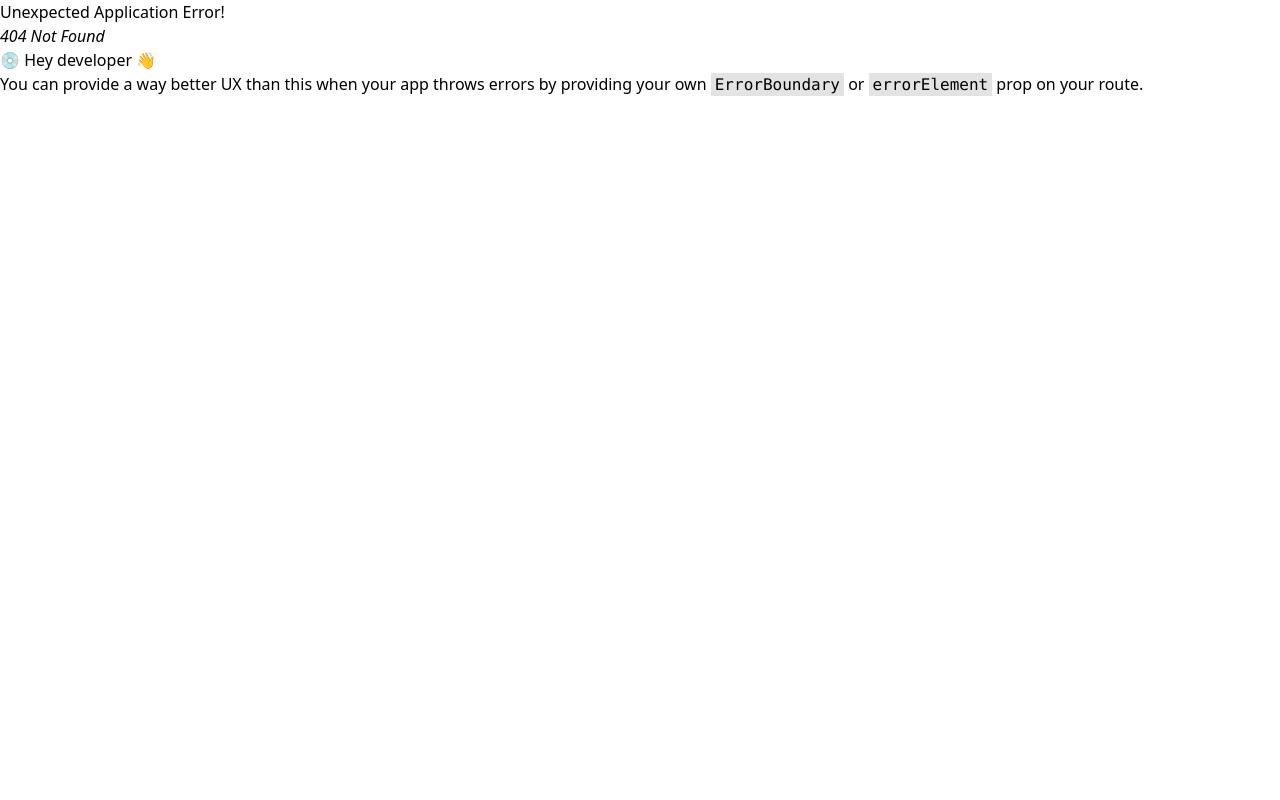
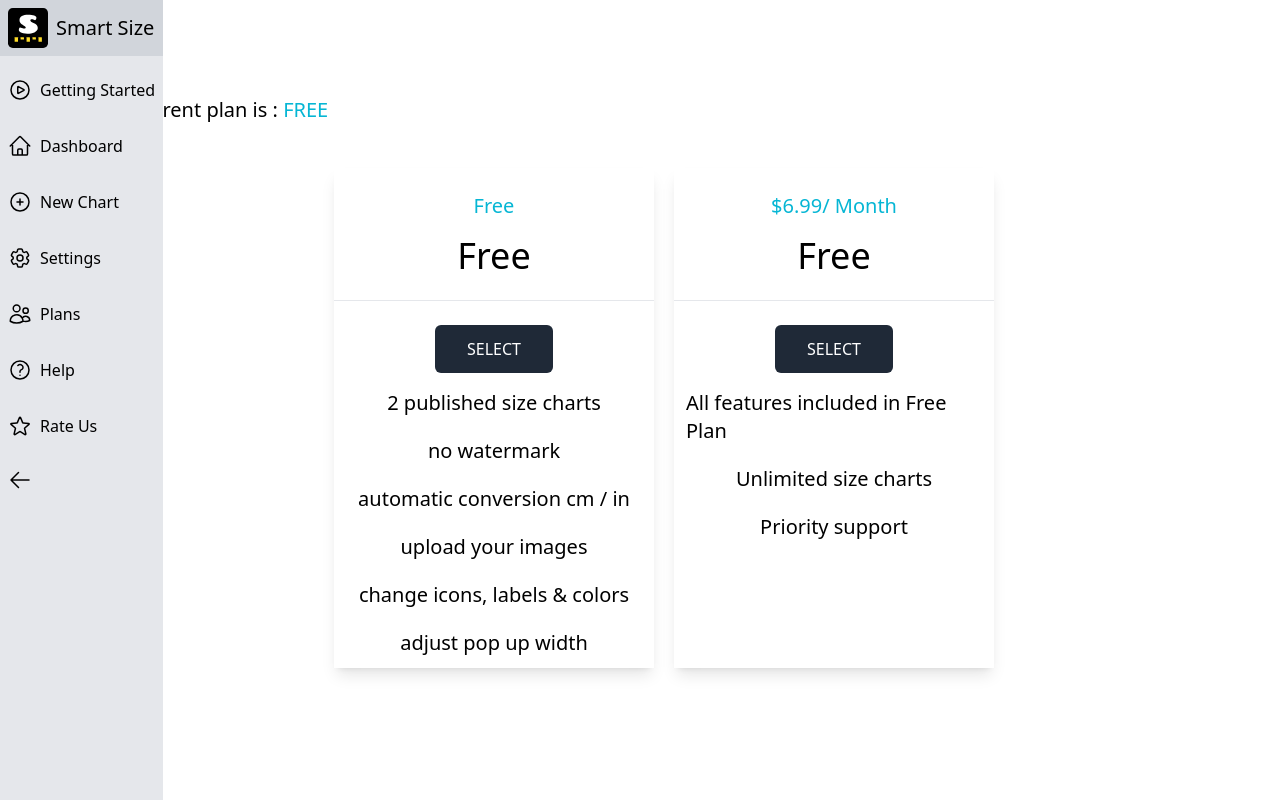
Before and after one commit to gaurabwebdev/explore-polaris, a React (Vite) app: page /plans in a window 1280 px wide. Before the commit this address had no page. Built offline with nearby package versions, Linux system fonts and the light colour scheme.

Commit message:
plan page done

```diff
--- a/src/Layouts/Main/Main.jsx
+++ b/src/Layouts/Main/Main.jsx
@@ -109,7 +109,7 @@ const Main = () => {
               {openSideBar && <p className=""> Settings</p>}
             </div>
           </Link>
-          <Link to={"/"}>
+          <Link to={"/plans"}>
             <div className=" flex items-center gap-2 hover:bg-gray-300 p-2 cursor-pointer">
               <svg
                 xmlns="http://www.w3.org/2000/svg"
--- /dev/null
+++ b/src/Pages/PlanPage/PlanPage.jsx
@@ -0,0 +1,59 @@
+import React from "react";
+import PrimaryBtn from "../../Components/Shared/PrimaryBtn/PrimaryBtn";
+
+const PlanPage = () => {
+  return (
+    <div className="m-6">
+      <div className=" ">
+        <div className="flex flex-col items-start p-3">
+          <h2 className="text-3xl font-medium">Plans</h2>
+          <p className="mt-6 text-xl">
+            Your current plan is :{" "}
+            <span className="uppercase text-cyan-500">free</span>
+          </p>
+        </div>
+        <div className="h-[80vh] overflow-y-scroll">
+          <div className="flex flex-col md:flex-row justify-center gap-5 mt-8">
+            <div className="shadow-lg w-80 h-[500px] mx-auto md:mx-0">
+              <div className="p-6 flex flex-col justify-center items-center gap-4 border-b">
+                <h4 className="font-medium text-xl text-cyan-500 capitalize">
+                  free
+                </h4>
+                <h2 className="font-medium capitalize text-4xl">free</h2>
+              </div>
+              <div className="px-3 py-6 pb-6 flex flex-col justify-center items-center gap-4">
+                <PrimaryBtn>Select</PrimaryBtn>
+                <ul className="text-xl flex flex-col gap-5 items-center mb-6">
+                  <li>2 published size charts</li>
+                  <li>no watermark</li>
+                  <li>automatic conversion cm / in</li>
+                  <li>upload your images</li>
+                  <li>change icons, labels & colors</li>
+                  <li>adjust pop up width</li>
+                </ul>
+              </div>
+            </div>
+            <div className="shadow-lg w-80 h-[500px] mx-auto md:mx-0">
+              <div className="p-6 flex flex-col justify-center items-center gap-4 border-b">
+                <h4 className="font-medium text-xl text-cyan-500 capitalize">
+                  $6.99/ month
+                </h4>
+                <h2 className="font-medium capitalize text-4xl">free</h2>
+              </div>
+              <div className="px-3 py-6 pb-6 flex flex-col justify-center items-center gap-4">
+                <PrimaryBtn>Select</PrimaryBtn>
+                <ul className="text-xl flex flex-col gap-5 items-center mb-6">
+                  <li>All features included in Free Plan</li>
+                  <li>Unlimited size charts</li>
+                  <li>Priority support</li>
+                </ul>
+              </div>
+            </div>
+          </div>
+        </div>
+      </div>
+    </div>
+  );
+};
+
+export default PlanPage;
--- a/src/Routes/Routes.jsx
+++ b/src/Routes/Routes.jsx
@@ -5,6 +5,7 @@ import Dashboard from "../Pages/Dashboard/Dashboard";
 import StartPage from "../Pages/StartPage/StartPage";
 import NewChartPage from "../Pages/NewChartPage/NewChartPage";
 import SettingsPage from "../Pages/SettingsPage/SettingsPage";
+import PlanPage from "../Pages/PlanPage/PlanPage";
 
 const Routes = createBrowserRouter([
   {
@@ -27,6 +28,10 @@ const Routes = createBrowserRouter([
         path: "/settings",
         element: <SettingsPage />,
       },
+      {
+        path: "/plans",
+        element: <PlanPage />,
+      },
     ],
   },
 ]);
```
